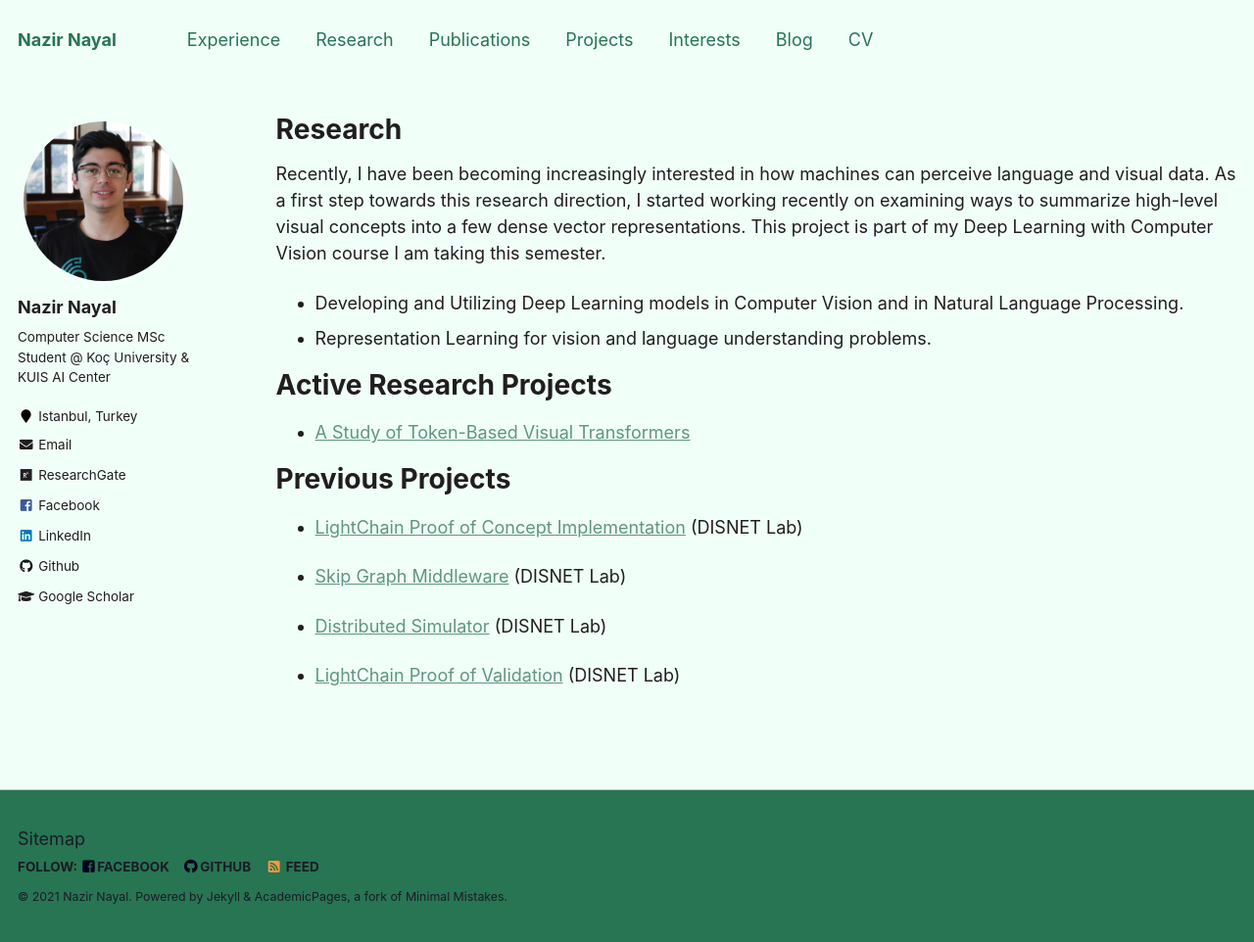
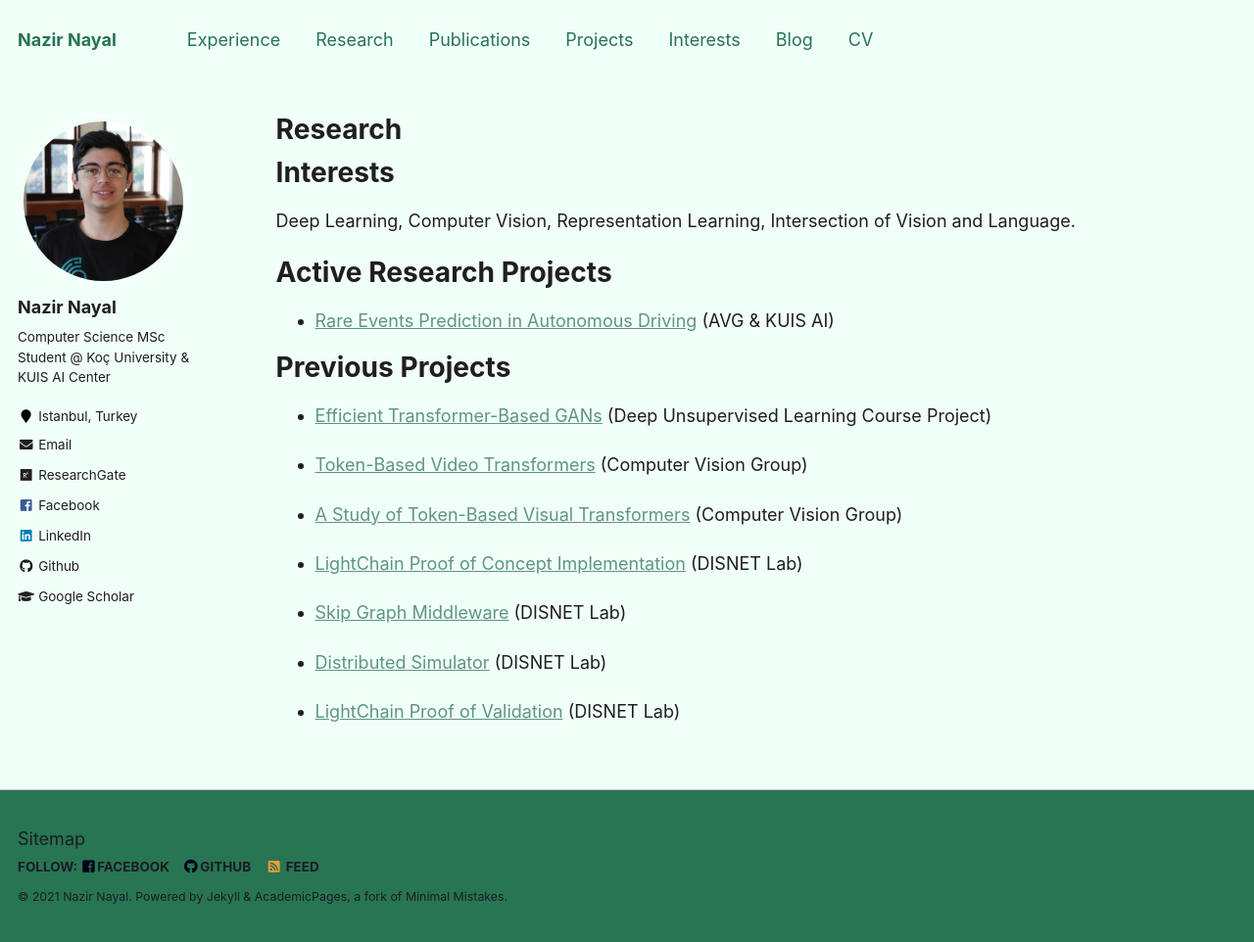
Before and after one commit to NazirNayal8/nazirnayal.github.io, a Jekyll site: the page built from _pages/research.md, in a window 1280 px wide and 962 px high. Shown: the whole window at 98% size. Built offline with Jekyll 4.4.1, drawn with Linux system fonts in a browser that asks for light colours.

Commit message:
update research

```diff
--- a/_pages/research.md
+++ b/_pages/research.md
@@ -5,16 +5,19 @@ permalink: /research/
 author_profile: true
 ---
 
-Recently, I have been becoming increasingly interested in how machines can perceive language and visual data. As a first step towards this research direction, I started working recently on examining ways to summarize high-level visual concepts into a few dense vector representations. This project is part of my Deep Learning with Computer Vision course I am taking this semester.
+# Interests
+Deep Learning, Computer Vision, Representation Learning, Intersection of Vision and Language.
 
-* Developing and Utilizing Deep Learning models in Computer Vision and in Natural Language Processing.
-* Representation Learning for vision and language understanding problems.
 
 # Active Research Projects
-
-* [A Study of Token-Based Visual Transformers](/projects/visual_tokens)
+* [Rare Events Prediction in Autonomous Driving](/projects/rare) (AVG & KUIS AI)
 
 # Previous Projects
+* [Efficient Transformer-Based GANs](/projects/efficient_transformer_gans) (Deep Unsupervised Learning Course Project)
+
+* [Token-Based Video Transformers](/projects/token_video_transformers) (Computer Vision Group)
+
+* [A Study of Token-Based Visual Transformers](/projects/visual_tokens) (Computer Vision Group)
 
 * [LightChain Proof of Concept Implementation](/projects/lightchain_implementation) (DISNET Lab)
 
```
Also changed, not shown: _pages/about.md (+4 -6 lines), _publications/opera.md (added, +25 -0 lines), _projects/efficient_transformer_gans.md (added), _projects/rare.md (added), _projects/token_video_transformers.md (added).
